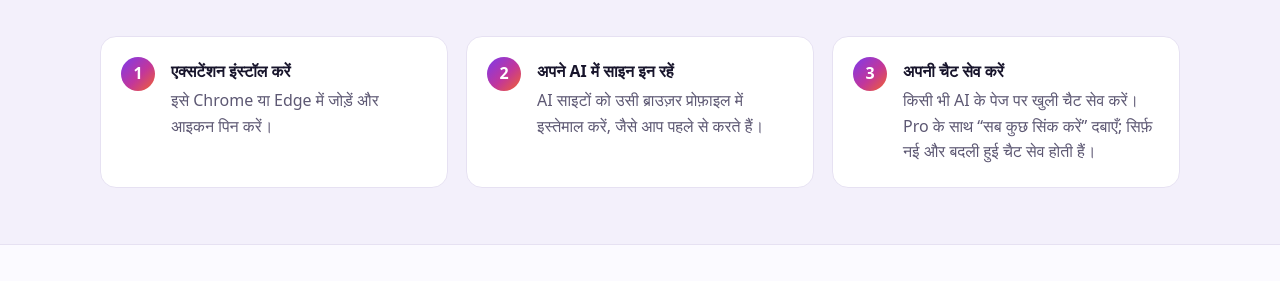
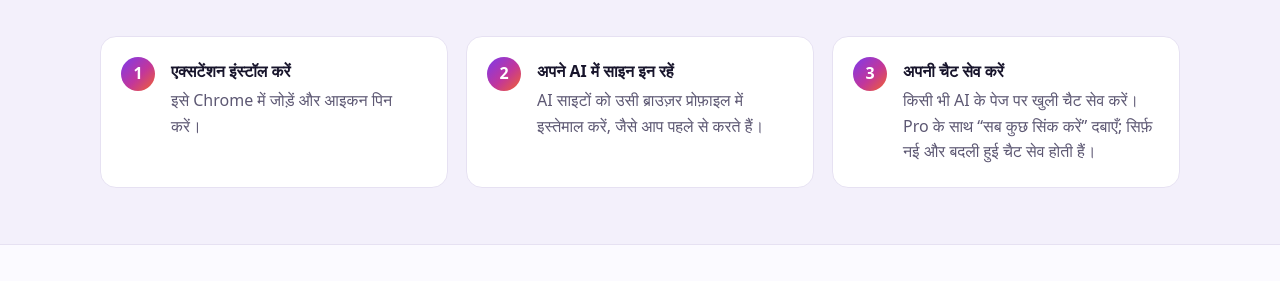
Before and after one commit to aichatsaver/aichatsaver.github.io, a Jekyll site: the page built from hi/index.html, in a window 1280 px wide and 900 px high, scrolled down 8249 px. Shown: the part 171-452 px from the top of the window. Built offline with Jekyll 4.4.1, drawn with Linux system fonts in a browser that asks for light colours; some of the changed text lies outside the part shown.

Commit message:
Chrome only: remove Edge text (hi)

```diff
--- a/_data/i18n/hi.yml
+++ b/_data/i18n/hi.yml
@@ -26,7 +26,6 @@
   get_from: यहाँ से पाएँ
   soon: जल्द आ रहा है
   chrome_soon_aria: 'Chrome Web Store: जल्द आ रहा है'
-  edge_soon_aria: 'Microsoft Edge Add-ons: जल्द आ रहा है'
   version: संस्करण %version%
 meta:
   tagline: हर AI चैट को अपने ही कंप्यूटर के एक फ़ोल्डर में सेव करें।
@@ -59,7 +58,7 @@
   h1_b: आपके कंप्यूटर पर सेव
   h1_c: ।
   lede: "%name% एक ब्राउज़र एक्सटेंशन है जो 18 AI असिस्टेंट की आपकी चैट आपके अपने कंप्यूटर के एक फ़ोल्डर में सेव करता है। खुली चैट एक क्लिक में सेव करें; Pro के साथ एक क्लिक सभी AI सिंक कर देता है। कुछ भी आपके डिवाइस से बाहर नहीं जाता।"
-  hero_note: Google Chrome और Microsoft Edge के लिए।
+  hero_note: Google Chrome के लिए।
   ais_h2: 18 AI के साथ काम करता है
   ais_p: अपने ब्राउज़र में हमेशा की तरह अपने AI में साइन इन करें। %name% हर AI की चैट उसके अपने फ़ोल्डर में सेव करता है।
   features_h2: चैट की हर चीज़, सिर्फ़ टेक्स्ट नहीं
@@ -92,7 +91,7 @@
   how_h2: यह कैसे काम करता है
   steps:
   - t: एक्सटेंशन इंस्टॉल करें
-    d: इसे Chrome या Edge में जोड़ें और आइकन पिन करें।
+    d: इसे Chrome में जोड़ें और आइकन पिन करें।
   - t: अपने AI में साइन इन रहें
     d: AI साइटों को उसी ब्राउज़र प्रोफ़ाइल में इस्तेमाल करें, जैसे आप पहले से करते हैं।
   - t: "अपनी चैट सेव करें"
```
